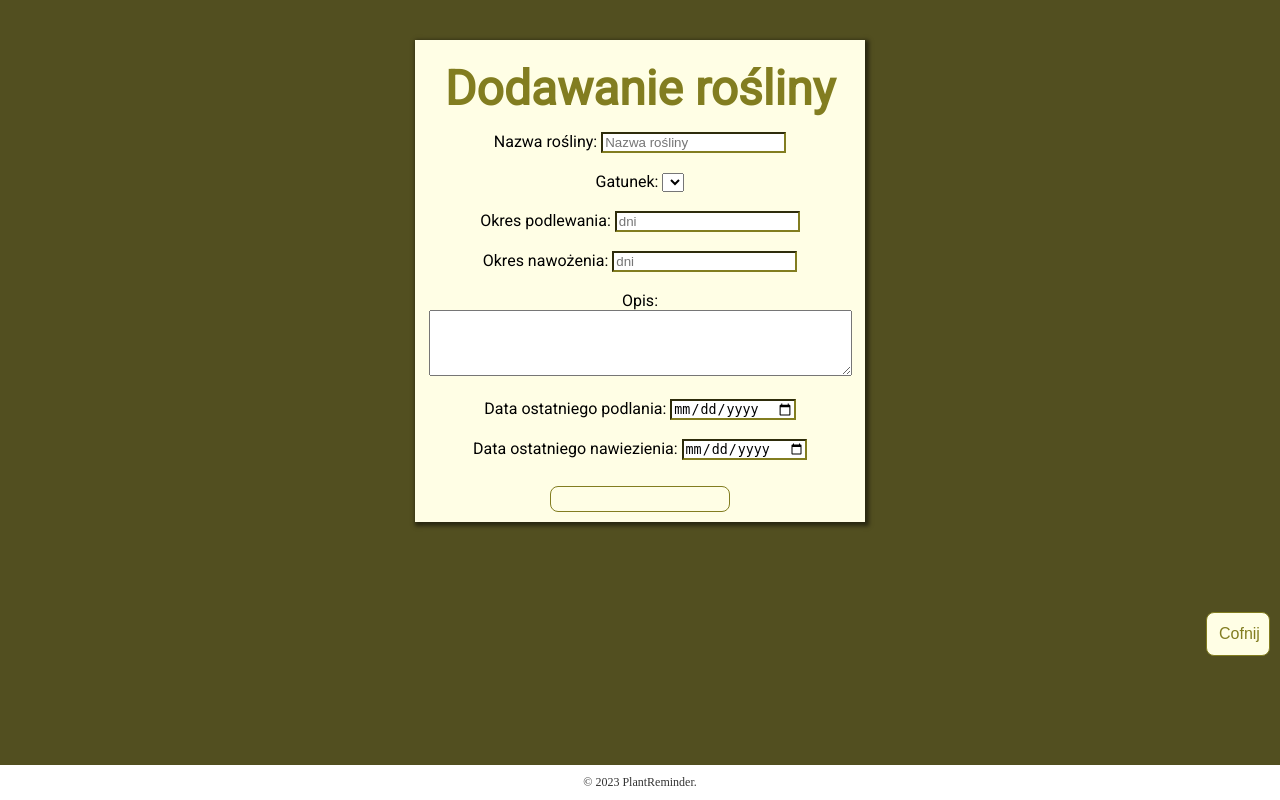
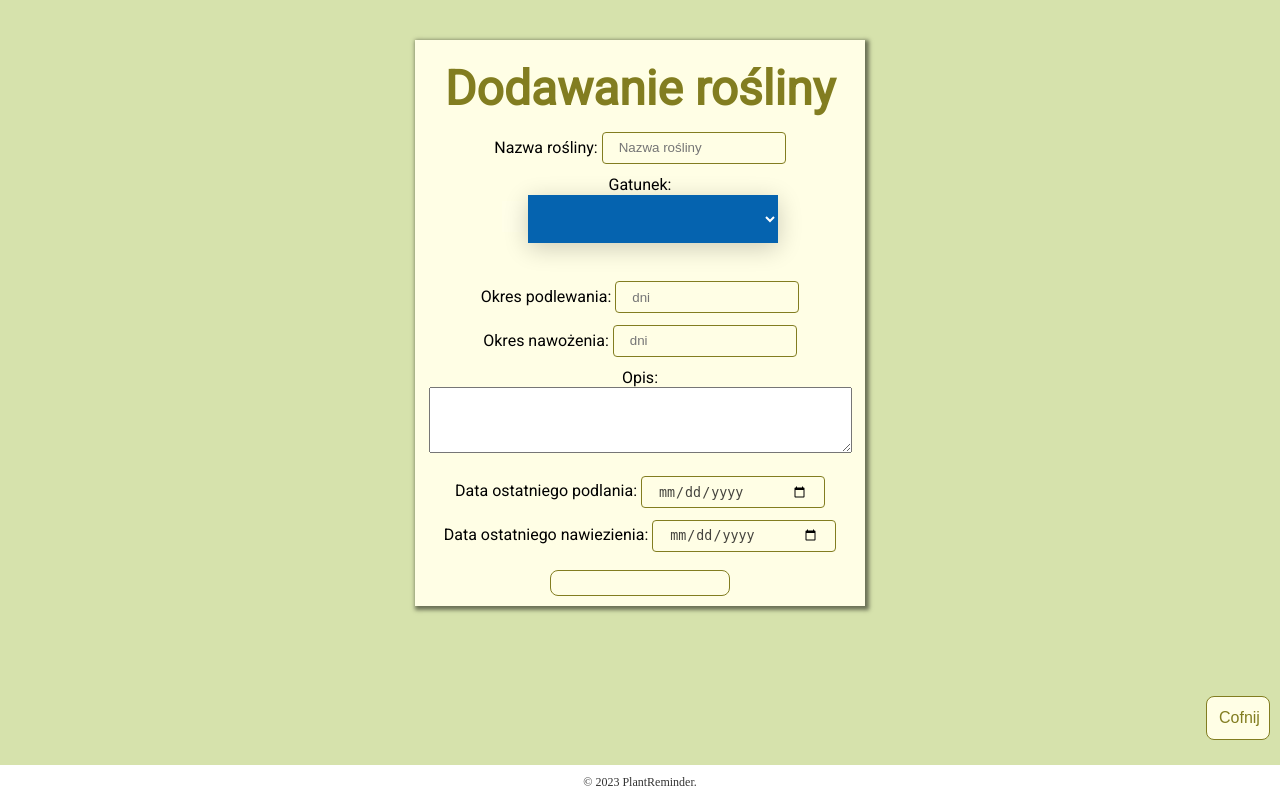
Before and after one commit to Maja06063/PlantReminder, a Flask app: template ServerApp/templates/plant_card.html in a window 1280 px wide. Run offline with Flask 3, Linux system fonts and the light colour scheme; the template is opened without the code that fills it, so the values that code supplies are empty.

Commit message:
Optymalizacja CSS i HTML

```diff
--- a/ServerApp/static/styles/logged_style.css
+++ b/ServerApp/static/styles/logged_style.css
@@ -1,6 +1,5 @@
 .no-bold-header {
   margin-bottom: 10px;
-  font-size: 58px;
   color: #827d20;
 }
 
--- a/ServerApp/static/styles/plant_card_style.css
+++ b/ServerApp/static/styles/plant_card_style.css
@@ -21,31 +21,16 @@
   color: #827d20;
 }
 
-.bezimg-container input {
-  width: 210px;
-  height: 50px;
+.center-container input {
+  width: 150px;
+  height: 30px;
   padding: 0 16px;
   background: transparent;
   border-radius: 4px;
-  border: 1px solid #fe4567;
+  border: 1px solid;
   color: #44433d;
   animation: shake_541 0.14s 3;
   margin-bottom: -14px;
-}
-
-.bezimg-container #login_error,
-.bezimg-container #pass_error,
-.bezimg-container #regist_ok {
-  width: 224px;
-  font-size: 12px;
-  color: #C62828;
-  background: rgba(255, 0, 0, 0.1);
-  text-align: center;
-  padding: 5px 8px;
-  border-radius: 3px;
-  border: 1px solid #EF9A9A;
-  margin-bottom: 14px;
-  display: none;
 }
 
 input:valid {
@@ -77,7 +62,6 @@ input:valid {
   }
 }
 
-.bezimg-container button,
 .center-container button {
   margin-top: 7px;
   background-color: transparent;
@@ -89,23 +73,6 @@ input:valid {
   padding: 12px;
   font-size: 16px;
 }
-.button-container button{
-  width: 100%;
-}
-
-.bezimg-container .login-button {
-  background-color: #fffbb3;
-}
-
-.button-container {
-  display: flex;
-}
-
-.button-container button {
-  margin-right: 10px;
-}
-
-.bezimg-container button:hover,
 .center-container button:hover {
   background-color: #9e982dc0;
   box-shadow: 0 0 20px #3A3A3A;
@@ -270,3 +237,46 @@ button:active {
 .spiecies-button:hover .dropdown-content {
   display: block;
 }
+
+
+
+
+
+
+
+.box select {
+  background-color: #0563af;
+  color: white;
+  padding: 12px;
+  width: 250px;
+  border: none;
+  font-size: 20px;
+  box-shadow: 0 5px 25px rgba(0, 0, 0, 0.2);
+  -webkit-appearance: button;
+  appearance: button;
+  outline: none;
+}
+
+.box::before {
+  content: "\f13a";
+  font-family: FontAwesome;
+  top: 0;
+  right: 0;
+  width: 20%;
+  height: 100%;
+  text-align: center;
+  font-size: 28px;
+  line-height: 45px;
+  color: rgba(255, 255, 255, 0.5);
+  background-color: rgba(255, 255, 255, 0.1);
+  pointer-events: none;
+}
+
+.box:hover::before {
+  color: rgba(255, 255, 255, 0.6);
+  background-color: rgba(255, 255, 255, 0.2);
+}
+
+.box select option {
+  padding: 30px;
+}
--- a/ServerApp/static/styles/register_page_style.css
+++ b/ServerApp/static/styles/register_page_style.css
@@ -5,7 +5,6 @@
   margin-right: auto;
   background-color: #fffee5;
   padding: 0;
-  box-shadow: 0 0 5px rgba(0, 0, 0, 0.9);
   font-family: 'Roboto', sans-serif;
   box-shadow: 2px 2px 4px 2px rgba(0, 0, 0, 0.5);
   margin-top: 20px;
@@ -13,9 +12,11 @@
   background-size: 620px;
   background-repeat: no-repeat;
   background-position: center 15px;
-  justify-content: center;
 }
 
+.no-bold-header {
+  font-weight: normal;
+}
 
 .img_circle{
   height: 700px;
@@ -38,7 +39,6 @@
   border-radius: 4px;
   border: 1px solid;
   color: #666218;
-  animation: shake_541 0.14s 3;
 }
 
 input:valid {
--- a/ServerApp/static/styles/styles.css
+++ b/ServerApp/static/styles/styles.css
@@ -1,5 +1,5 @@
 body {
-  background-color: #524f20;
+  background-color: #d6e2ac;;
   background-repeat: no-repeat;
   background-size: 100% 189%;
   margin: 0;
--- a/ServerApp/templates/plant_card.html
+++ b/ServerApp/templates/plant_card.html
@@ -14,9 +14,11 @@
       <label for="plant_name">Nazwa rośliny:</label>
       <input type="text" id="plant_name" maxlength="20" placeholder="Nazwa rośliny" value="{{ plant_name }}"><br><br>
       <label for="species">Gatunek:</label>
-      <select id="species" name="species" onchange="download_species_data()">
+      <div class="box">
+      <select class = "box"id="species" name="species" onchange="download_species_data()">
         {{ available_species|safe }}
-      </select><br><br>
+      </select>
+      </div><br><br>
       <label for="watering_period">Okres podlewania:</label>
       <input type="number" id="watering_period" min="1" placeholder="dni" value="{{ watering_period }}"><br><br>
       <label for="fertiliz_period">Okres nawożenia:</label>
--- a/ServerApp/templates/register_page.html
+++ b/ServerApp/templates/register_page.html
@@ -1,12 +1,6 @@
 <!doctype html>
 <html lang="pl">
 <head>
-    <style>
-        /* Styl dla nagłówka bez pogrubienia */
-        .no-bold-header {
-          font-weight: normal; /* Ustawienie normalnej grubości czcionki */
-        }
-    </style>
   <title>PlantReminder | MajaSkibinska</title
   <meta charset="utf-8">
   <!-- Dodaj link do zewnętrznej czcionki (jeśli dostępna online) -->
```
Lines whose indentation alone changed are shown as unchanged.
